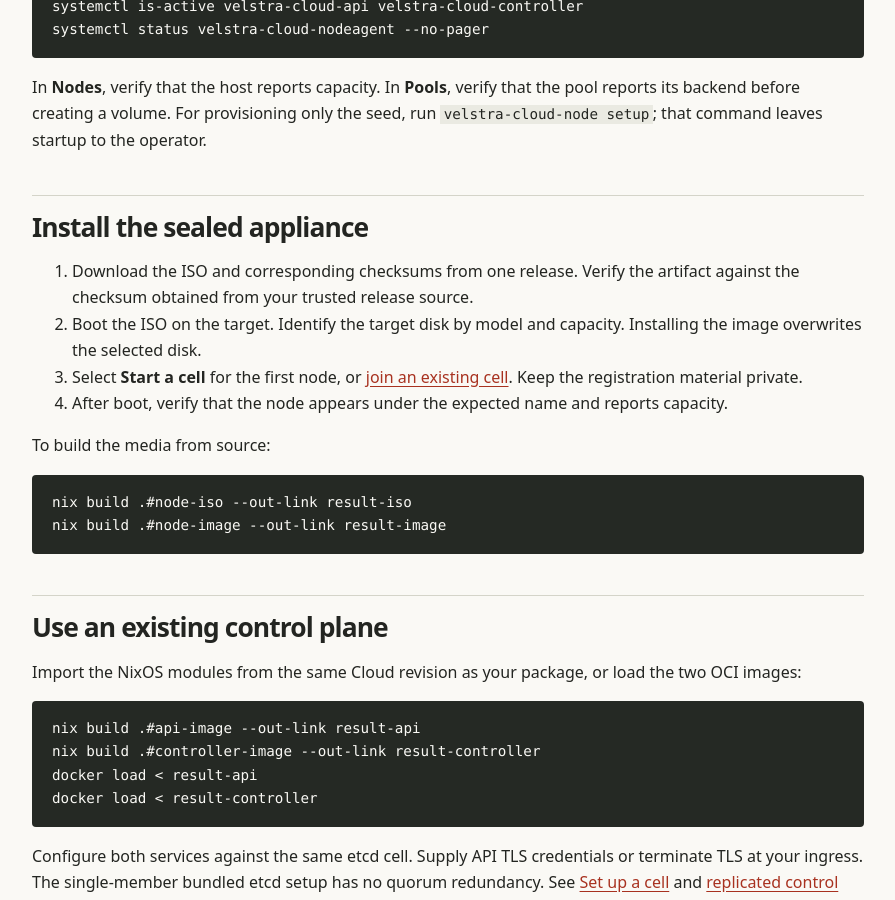
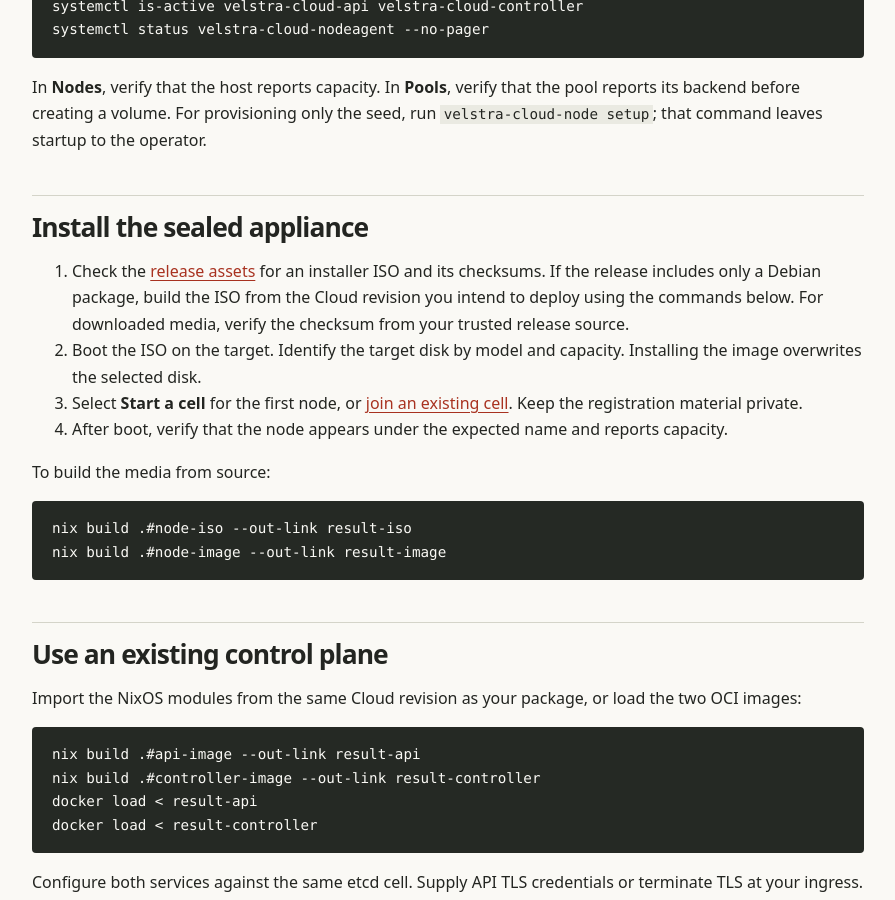
Before and after one commit to Velstra/cloud, a Jekyll site: the page built from docs/install.md, in a window 1280 px wide and 900 px high, scrolled down 958 px. Shown: the whole window, without its empty margins (192-1087 px from the left). Built offline with Jekyll 4.4.1, drawn with Linux system fonts in a browser that asks for light colours; our own code applies the rules of GitHub Pages for plain Markdown files.

Commit message:
Keep the existing placement link and account for package-only releases

```diff
--- a/docs/install.md
+++ b/docs/install.md
@@ -30,7 +30,7 @@ In **Nodes**, verify that the host reports capacity. In **Pools**, verify that t
 
 ## Install the sealed appliance
 
-1. Download the ISO and corresponding checksums from one release. Verify the artifact against the checksum obtained from your trusted release source.
+1. Check the [release assets](https://github.com/Velstra/cloud/releases) for an installer ISO and its checksums. If the release includes only a Debian package, build the ISO from the Cloud revision you intend to deploy using the commands below. For downloaded media, verify the checksum from your trusted release source.
 2. Boot the ISO on the target. Identify the target disk by model and capacity. Installing the image overwrites the selected disk.
 3. Select **Start a cell** for the first node, or [join an existing cell](joining.md). Keep the registration material private.
 4. After boot, verify that the node appears under the expected name and reports capacity.
```
Also changed, not shown: docs/operating.md (+2 -0 lines).
